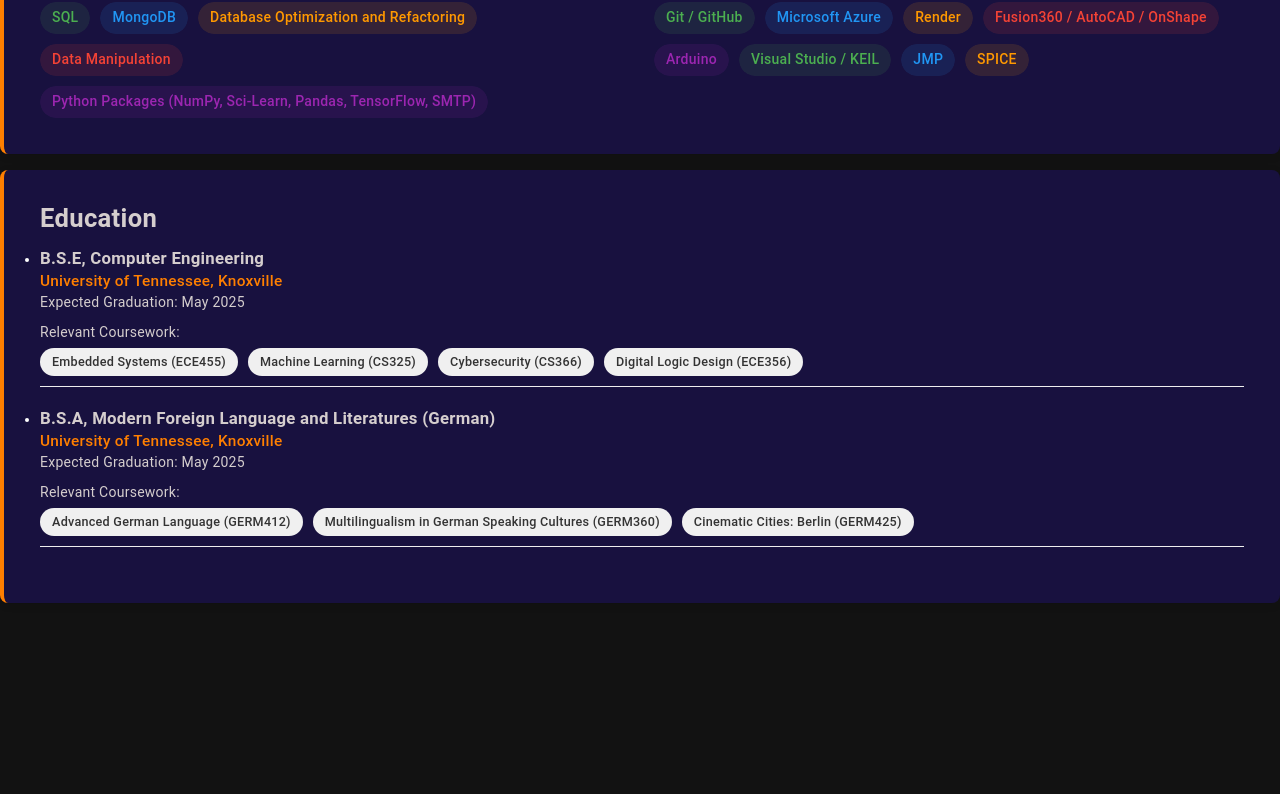
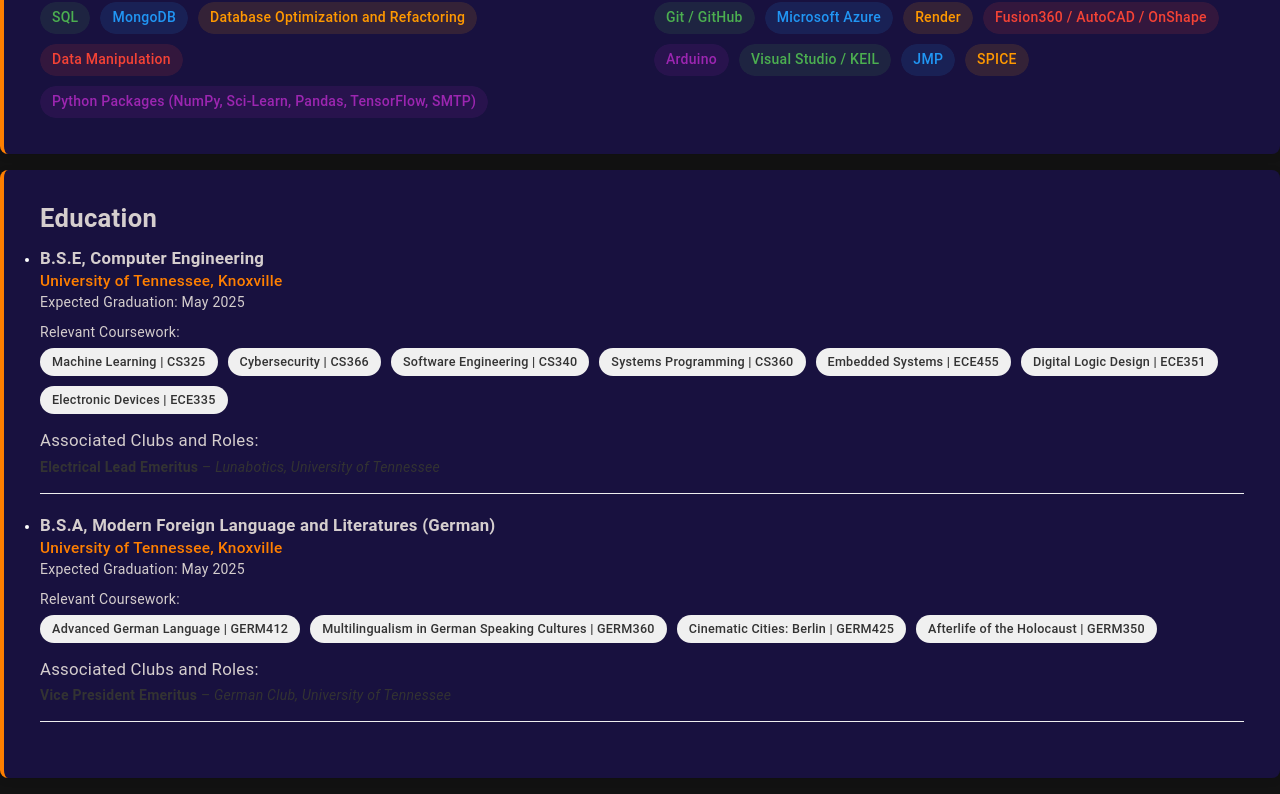
Before and after one commit to crouchbindcommit/portfolio, a Vue app: page /cv in a window 1280 px wide. Shown: the part 1130-1924 px from the top of the page. Before the commit the page ends 1749 px from the top, so only its background shows below. Built offline with nearby package versions, Linux system fonts and the light colour scheme.

Commit message:
Update Education.vue

```diff
--- a/src/components/cv/Education.vue
+++ b/src/components/cv/Education.vue
@@ -13,11 +13,19 @@
                 </div>
                 <p class="coursework-title">Relevant Coursework:</p>
                 <div class="coursework">
-                  <span class="course-chip">Embedded Systems (ECE455)</span>
-                  <span class="course-chip">Machine Learning (CS325)</span>
-                  <span class="course-chip">Cybersecurity (CS366)</span>
-                  <span class="course-chip">Digital Logic Design (ECE356)</span>
+                    <span class="course-chip">Machine Learning | CS325 </span>
+                  <span class="course-chip">Cybersecurity | CS366 </span>
+                    <span class="course-chip">Software Engineering | CS340 </span>
+                  <span class="course-chip">Systems Programming | CS360 </span>
+                  <span class="course-chip">Embedded Systems | ECE455 </span>
+                  <span class="course-chip">Digital Logic Design | ECE351 </span>
+                      <span class="course-chip">Electronic Devices | ECE335 </span>
                 </div>
+                      <p class="extracurricular-title">Associated Clubs and Roles:</p>
+      <ul class="extracurricular-list">
+        <li><strong>Electrical Lead Emeritus</strong> – <em>Lunabotics, University of Tennessee</em></li>
+      </ul>
+
               </v-col>
             </v-row>
           </li>
@@ -31,10 +39,15 @@
                 </div>
                 <p class="coursework-title">Relevant Coursework:</p>
                 <div class="coursework">
-                  <span class="course-chip">Advanced German Language (GERM412)</span>
-                  <span class="course-chip">Multilingualism in German Speaking Cultures (GERM360)</span>
-                  <span class="course-chip">Cinematic Cities: Berlin (GERM425)</span>
+                  <span class="course-chip">Advanced German Language | GERM412 </span>
+                  <span class="course-chip">Multilingualism in German Speaking Cultures | GERM360 </span>
+                  <span class="course-chip">Cinematic Cities: Berlin | GERM425 </span>
+                   <span class="course-chip">Afterlife of the Holocaust | GERM350 </span>
                 </div>
+                   <p class="extracurricular-title">Associated Clubs and Roles:</p>
+      <ul class="extracurricular-list">
+        <li><strong>Vice President Emeritus</strong> – <em>German Club, University of Tennessee</em></li>
+      </ul>
               </v-col>
             </v-row>
           </li>
@@ -111,4 +124,21 @@
     background-color: #ff7f00; /* Hover effect in UTK orange */
     color: white;
   }
+      .extracurricular-title {
+    font-size: 1.2em;
+    color: #d5cece;
+    margin: 15px 0 5px; /* Spacing before list items */
+  }
+
+  .extracurricular-list {
+    list-style-type: none;
+    padding: 0;
+    margin: 0;
+  }
+
+  .extracurricular-list li {
+    font-size: 1em;
+    color: #333;
+    margin-bottom: 5px;
+  }
   </style>
```
